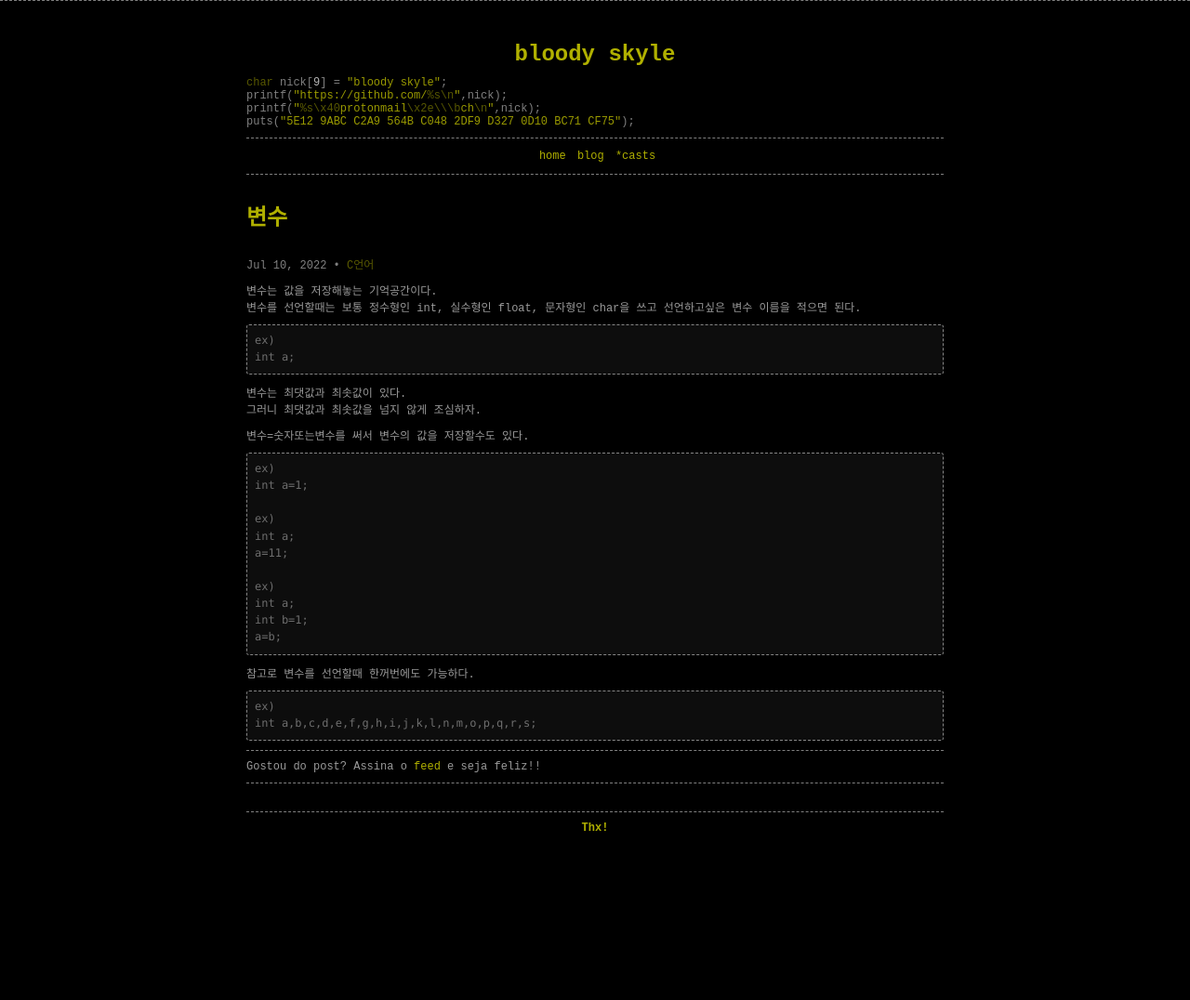
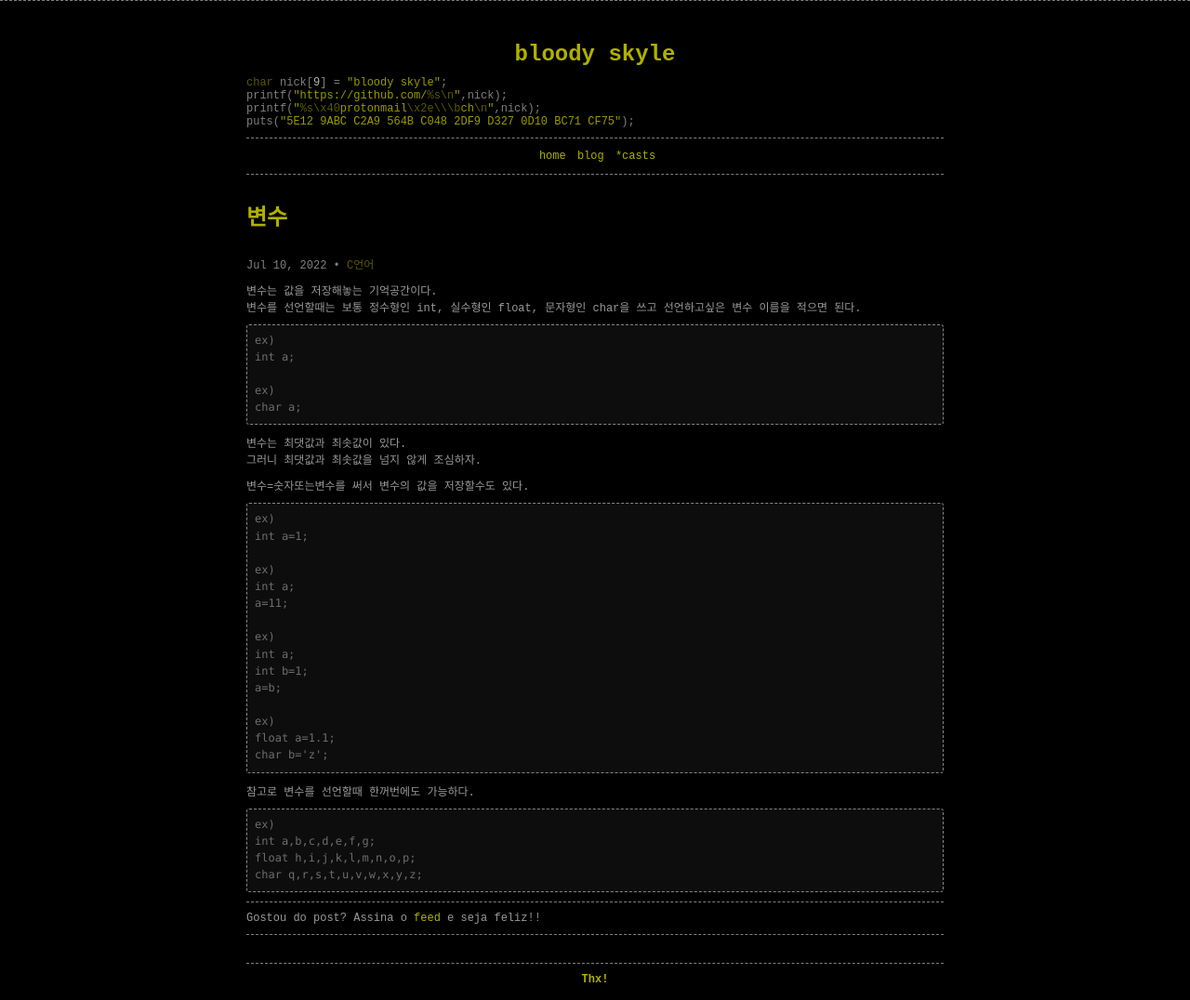
Before and after one commit to bloody-skyle/blog, a Jekyll site: the page built from _posts/2022/2022-07-10-변수.md, in a window 1280 px wide. Shown: the whole page at 93% size. Built offline with Jekyll 4.4.1, drawn with Linux system fonts in a browser that asks for light colours; comment, search, counter and statistics services are not loaded; before the commit the page ends 913 px from its top, so only the background shows below that.

Commit message:
변수 보강

````diff
--- a/_posts/2022/2022-07-10-변수.md
+++ b/_posts/2022/2022-07-10-변수.md
@@ -14,6 +14,9 @@ tags:
 ```
 ex)
 int a;
+
+ex)
+char a;
 ```
 
 변수는 최댓값과 최솟값이 있다.
@@ -33,11 +36,17 @@ ex)
 int a;
 int b=1;
 a=b;
+
+ex)
+float a=1.1;
+char b='z';
 ```
 
 참고로 변수를 선언할때 한꺼번에도 가능하다.
 
 ```
 ex)
-int a,b,c,d,e,f,g,h,i,j,k,l,n,m,o,p,q,r,s;
+int a,b,c,d,e,f,g;
+float h,i,j,k,l,m,n,o,p;
+char q,r,s,t,u,v,w,x,y,z;
 ```
````
